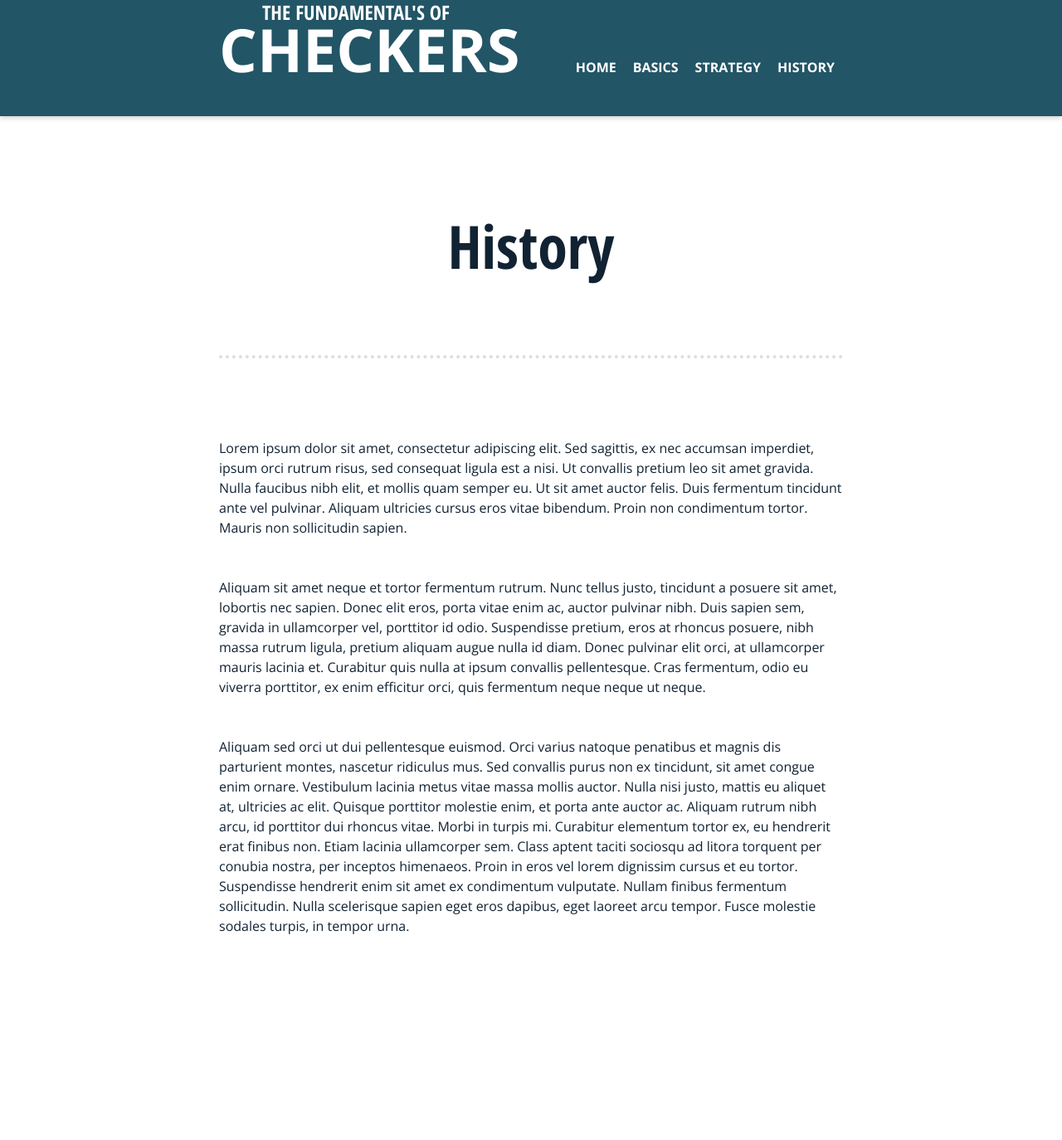
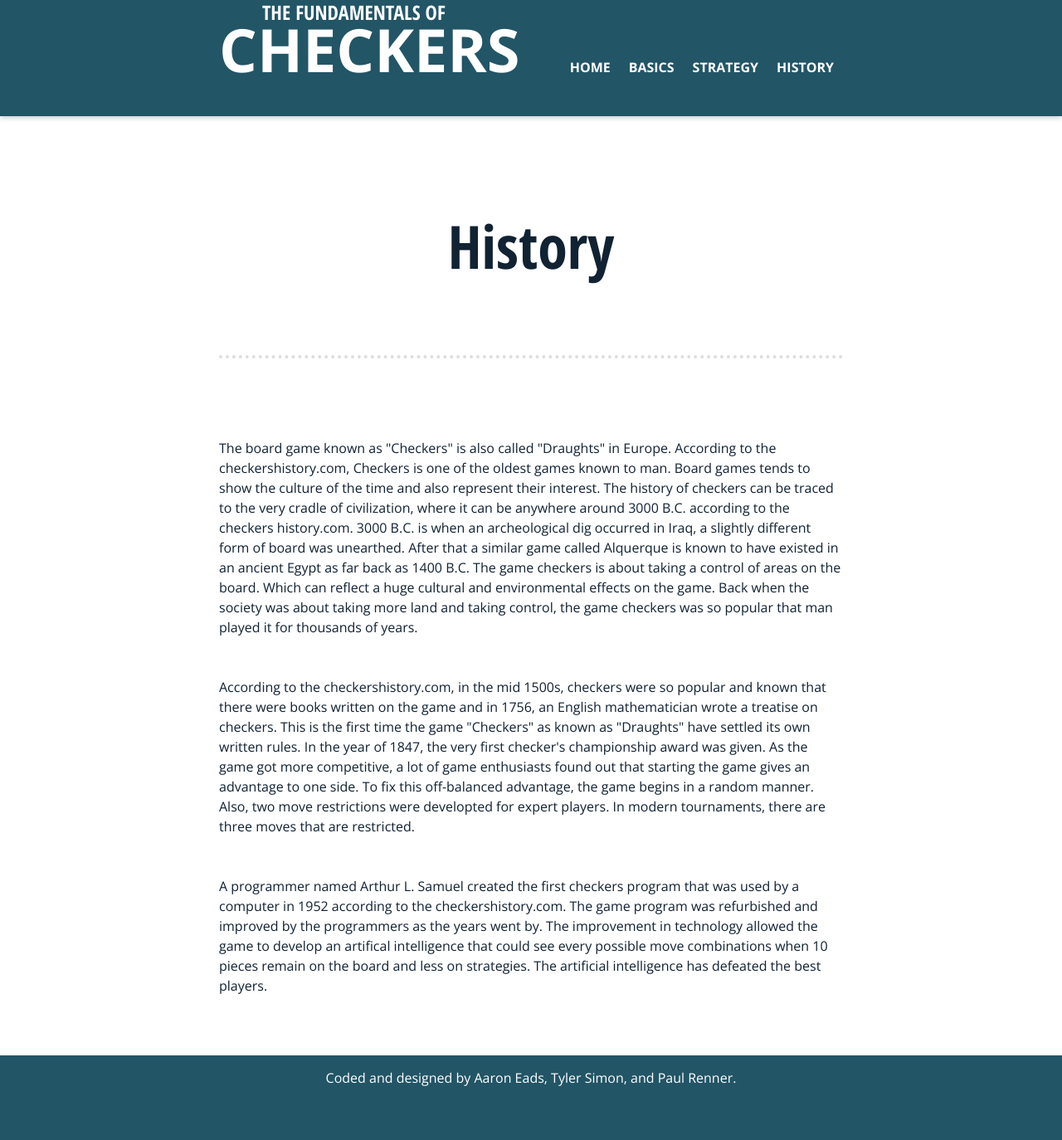
Before and after one commit to aceads0529/CGT353_project02, a plain HTML site: page history.html in a window 1280 px wide. Shown: the part 45-1419 px from the top of the page at 83% size. Before the commit the page ends 1245 px from the top, so only its background shows below. Drawn offline with nearby package versions, Linux system fonts and the light colour scheme.

Commit message:
Paul's changes and Removed Apostrophe

```diff
--- a/css/main.css
+++ b/css/main.css
@@ -103,6 +103,19 @@ nav ul li a {
     text-decoration: none;
     text-transform: uppercase;
     font-weight: bold;
+	border-radius: 2px;
+    padding: 5px 1px;
+	-webkit-transition: background 0.5s linear;
+    -moz-transition: background 0.5s linear;
+    -ms-transition: background 0.5s linear;
+    -o-transition: background 0.5s linear;
+    transition: background 0.5s linear;
+}
+
+nav ul li a:hover {
+    background-color: white;
+    color: #256;
+
 }
 
 #page-content {
@@ -130,3 +143,17 @@ nav ul li a {
     margin: 0 auto;
     box-shadow: 0 2px 6px rgba(0, 0, 0, 0.2)
 }
+
+.footer {
+    position: relative;
+    background-color: #256;
+    width: 100%;
+    padding: 15px;
+    text-align: center;
+    bottom: 0;
+    overflow: hidden;
+
+}
+.f {
+    color: white;
+}
--- a/history.html
+++ b/history.html
@@ -14,7 +14,7 @@
     <div class="page-stretch">
         <div class="header-flex">
             <div class="flex-title">
-                <h2 class="subtitle">The fundamental's of</h2>
+                <h2 class="subtitle">The fundamentals of</h2>
                 <div class="header-title">Checkers</div>
             </div>
             <div class="flex-nav">
@@ -33,27 +33,20 @@
 
 <div id="page-content" class="page-stretch">
     <h1>History</h1>
-    <p>Lorem ipsum dolor sit amet, consectetur adipiscing elit. Sed sagittis, ex nec accumsan imperdiet, ipsum orci
-        rutrum risus, sed consequat ligula est a nisi. Ut convallis pretium leo sit amet gravida. Nulla faucibus nibh
-        elit, et mollis quam semper eu. Ut sit amet auctor felis. Duis fermentum tincidunt ante vel pulvinar. Aliquam
-        ultricies cursus eros vitae bibendum. Proin non condimentum tortor. Mauris non sollicitudin sapien.</p>
+    <p>The board game known as "Checkers" is also called "Draughts" in Europe. According to the checkershistory.com, Checkers is one of the oldest games
+        known to man. Board games tends to show the culture of the time and also represent their interest. The history of checkers
+        can be traced to the very cradle of civilization, where it can be anywhere around 3000 B.C. according to the checkers history.com.
+        3000 B.C. is when an archeological dig occurred in Iraq, a slightly different form of board was unearthed. After that a similar game called Alquerque
+        is known to have existed in an ancient Egypt as far back as 1400 B.C. The game checkers is about taking a control of areas on the board. Which can reflect
+        a huge cultural and environmental effects on the game. Back when the society was about taking more land and taking control, the game checkers was so popular that man
+        played it for thousands of years.</p>
 
-    <p>Aliquam sit amet neque et tortor fermentum rutrum. Nunc tellus justo, tincidunt a posuere sit amet, lobortis nec
-        sapien. Donec elit eros, porta vitae enim ac, auctor pulvinar nibh. Duis sapien sem, gravida in ullamcorper vel,
-        porttitor id odio. Suspendisse pretium, eros at rhoncus posuere, nibh massa rutrum ligula, pretium aliquam augue
-        nulla id diam. Donec pulvinar elit orci, at ullamcorper mauris lacinia et. Curabitur quis nulla at ipsum
-        convallis pellentesque. Cras fermentum, odio eu viverra porttitor, ex enim efficitur orci, quis fermentum neque
-        neque ut neque.</p>
+    <p>According to the checkershistory.com, in the mid 1500s, checkers were so popular and known that there were books written on the game and in 1756, an English mathematician wrote a treatise on checkers. This is the first time the game "Checkers" as known as "Draughts" have settled its own written rules. In the year of 1847, the very first checker's championship award was given. As the game got more competitive, a lot of game enthusiasts found out that starting the game gives an advantage to one side. To fix this off-balanced advantage, the game begins in a random manner. Also, two move restrictions were developted for expert players. In modern tournaments, there are three moves that are restricted.</p>
 
-    <p>Aliquam sed orci ut dui pellentesque euismod. Orci varius natoque penatibus et magnis dis parturient montes,
-        nascetur ridiculus mus. Sed convallis purus non ex tincidunt, sit amet congue enim ornare. Vestibulum lacinia
-        metus vitae massa mollis auctor. Nulla nisi justo, mattis eu aliquet at, ultricies ac elit. Quisque porttitor
-        molestie enim, et porta ante auctor ac. Aliquam rutrum nibh arcu, id porttitor dui rhoncus vitae. Morbi in
-        turpis mi. Curabitur elementum tortor ex, eu hendrerit erat finibus non. Etiam lacinia ullamcorper sem. Class
-        aptent taciti sociosqu ad litora torquent per conubia nostra, per inceptos himenaeos. Proin in eros vel lorem
-        dignissim cursus et eu tortor. Suspendisse hendrerit enim sit amet ex condimentum vulputate. Nullam finibus
-        fermentum sollicitudin. Nulla scelerisque sapien eget eros dapibus, eget laoreet arcu tempor. Fusce molestie
-        sodales turpis, in tempor urna.</p>
+    <p>A programmer named Arthur L. Samuel created the first checkers program that was used by a computer in 1952 according to the checkershistory.com. The game program was refurbished and improved by the programmers as the years went by. The improvement in technology allowed the game to develop an artifical intelligence that could see every possible move combinations when 10 pieces remain on the board and less on strategies. The artificial intelligence has defeated the best players.</p>
+</div>
+<div class="footer">
+    <p class="f">Coded and designed by Aaron Eads, Tyler Simon, and Paul Renner.</p>
 </div>
 
 <script src="https://code.jquery.com/jquery-3.3.1.min.js"
```
Also changed, not shown: basics.html (+4 -1 lines), index.html (+4 -1 lines), strategy.html (+4 -1 lines).
